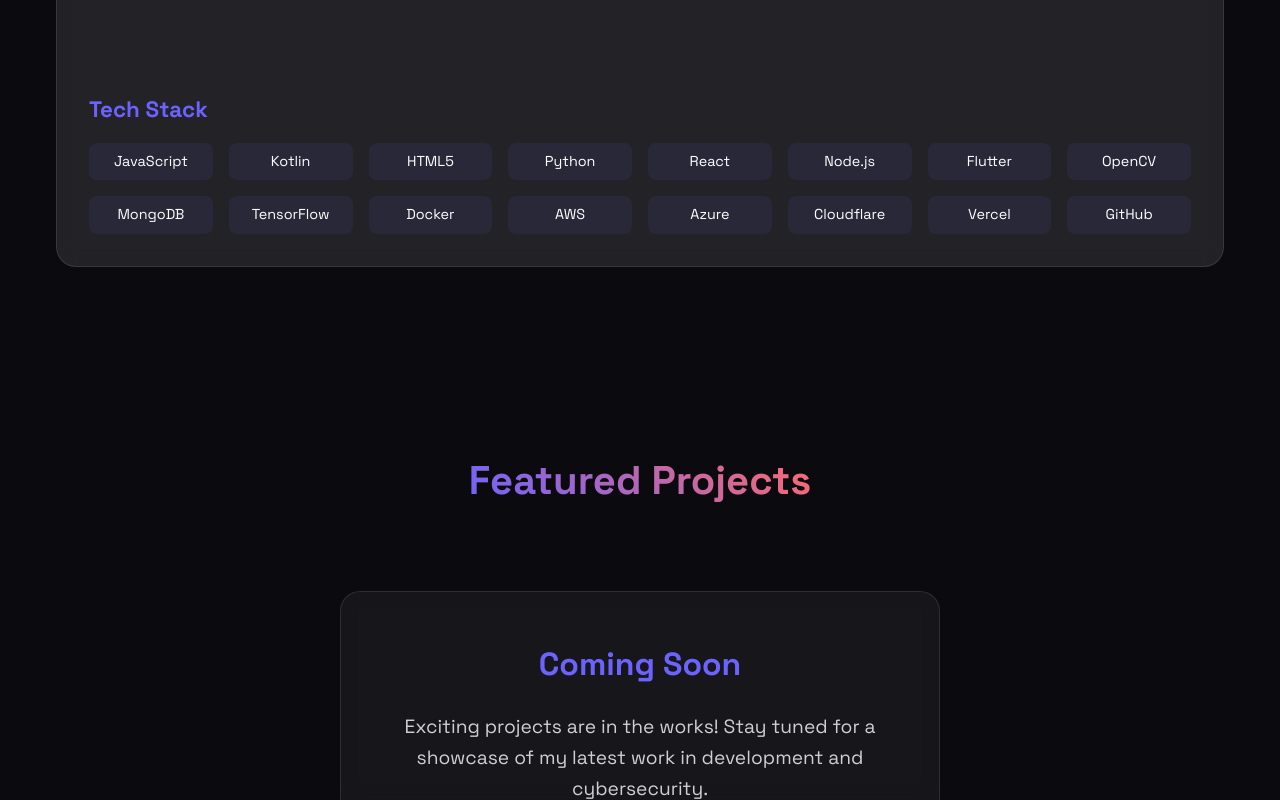
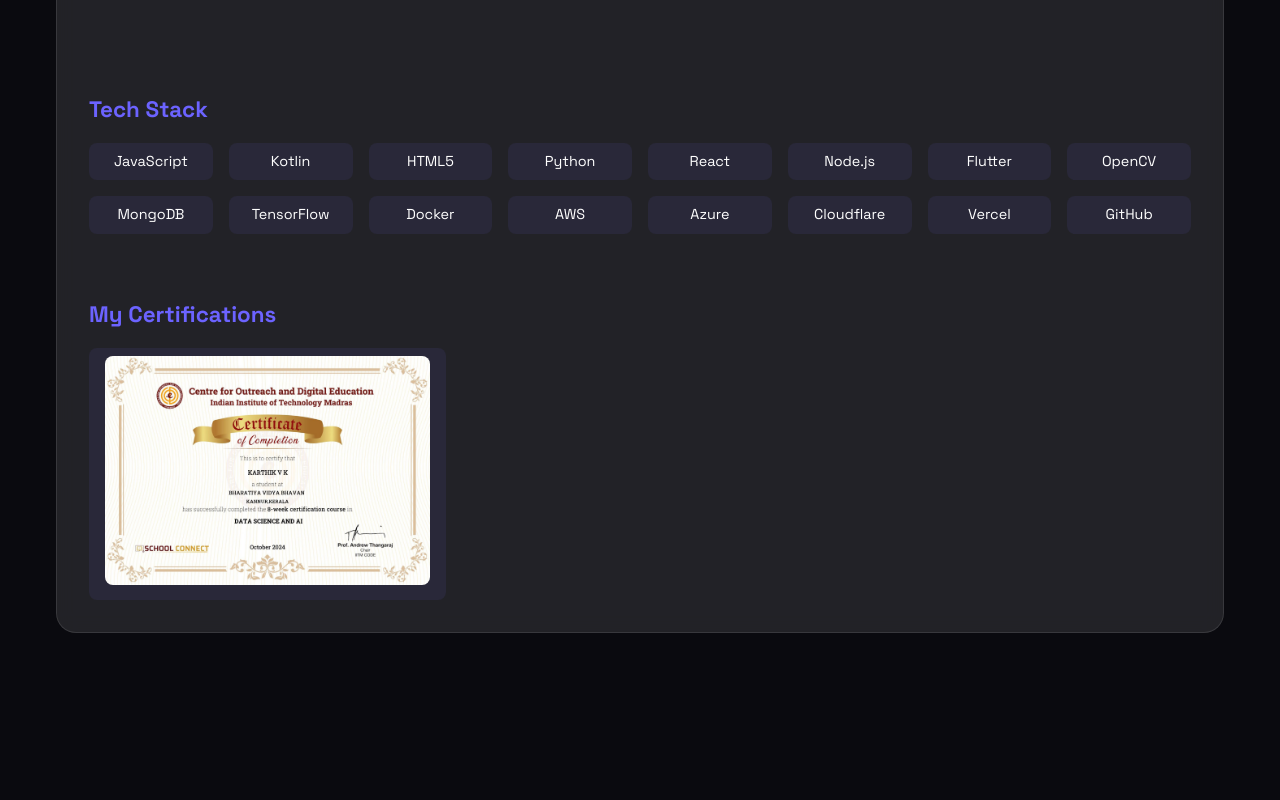
Before and after one commit to sudo-kk/sudo-kk-portfolio, a React (Vite) app: page / in a window 1280 px wide. Shown: the part 1343-2143 px from the top of the page. Built offline with nearby package versions, Linux system fonts and the light colour scheme.

Commit message:
fixed issue on displaying cert

```diff
--- a/src/components/About.tsx
+++ b/src/components/About.tsx
@@ -1,7 +1,8 @@
-import React from 'react';
+import React, { useState } from 'react';
 import styled from 'styled-components';
 import { motion } from 'framer-motion';
 import { Container, GlassCard } from '../styles/StyledComponents';
+import CertModal from './CertModal';
 
 const AboutSection = styled.section`
     padding: 3rem 0;
@@ -72,12 +73,63 @@
     }
 `;
 
+const Certifications = styled.div`
+    margin-top: 2rem;
+    h4 {
+        font-size: 1.4rem;
+        margin-bottom: 1rem;
+        color: ${({ theme }) => theme.colors.primary};
+    }
+    .cert-grid {
+        display: grid;
+        grid-template-columns: repeat(3, 1fr);
+        gap: 1rem;
+        margin-top: 1rem;
+        @media (max-width: ${({ theme }) => theme.breakpoints.mobile}) {
+            grid-template-columns: repeat(auto-fit, minmax(120px, 1fr));
+        }
+    }
+    .cert-item {
+        background: ${({ theme }) => `${theme.colors.primary}15`};
+        padding: 0.5rem 1rem;
+        border-radius: 8px;
+        text-align: center;
+        font-size: 0.9rem;
+        transition: all 0.3s ease;
+        &:hover {
+            background: ${({ theme }) => `${theme.colors.primary}30`};
+            transform: translateY(-2px);
+        }
+        img {
+            max-width: 100%;
+            border-radius: 8px;
+            cursor: pointer;
+        }
+    }
+`;
+
 const About: React.FC = () => {
     const techStack = [
         'JavaScript', 'Kotlin', 'HTML5', 'Python', 'React', 'Node.js',
         'Flutter', 'OpenCV', 'MongoDB', 'TensorFlow', 'Docker', 'AWS',
         'Azure', 'Cloudflare', 'Vercel', 'GitHub'
     ];
+    const certifications = [
+        '/cert1.jpg' // Add your certification image paths here
+    ];
+
+    const [isModalOpen, setIsModalOpen] = useState(false);
+    const [selectedCert, setSelectedCert] = useState('');
+
+    const openModal = (cert: string) => {
+        setSelectedCert(cert);
+        setIsModalOpen(true);
+    };
+
+    const closeModal = () => {
+        setIsModalOpen(false);
+        setSelectedCert('');
+    };
 
     return (
         <AboutSection id="about">
@@ -131,8 +183,27 @@
                             ))}
                         </div>
                     </TechStack>
+                    <Certifications>
+                        <h4>My Certifications</h4>
+                        <div className="cert-grid">
+                            {certifications.map((cert, index) => (
+                                <motion.div
+                                    key={index}
+                                    className="cert-item"
+                                    initial={{ opacity: 0, y: 20 }}
+                                    whileInView={{ opacity: 1, y: 0 }}
+                                    viewport={{ once: true }}
+                                    transition={{ delay: index * 0.05 }}
+                                    whileHover={{ scale: 1.05 }}
+                                >
+                                    <img src={cert} alt={`Certification ${index + 1}`} onClick={() => openModal(cert)} />
+                                </motion.div>
+                            ))}
+                        </div>
+                    </Certifications>
                 </AboutContent>
             </Container>
+            <CertModal isOpen={isModalOpen} onClose={closeModal} imgSrc={selectedCert} />
         </AboutSection>
     );
 };
--- a/src/components/Hero.tsx
+++ b/src/components/Hero.tsx
@@ -342,7 +342,7 @@
                         }
                     }}
                 >
-                    <img src="/public/QHG.gif" alt="Animated GIF" />
+                    <img src="/QHG.gif" alt="Animated GIF" />
                 </GifContainer>
             </StyledContainer>
         </HeroSection>
```
